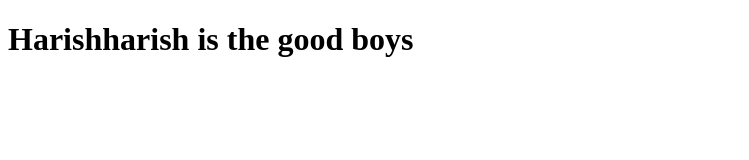
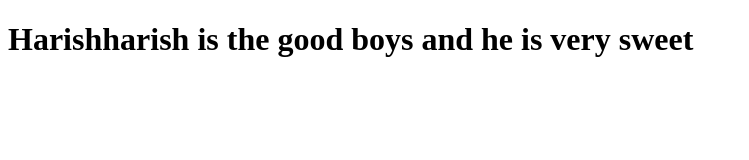
Before and after one commit to Harishkrishnakumarr/web, a plain HTML site: page index.html in a window 1280 px wide. Shown: the whole page, without its empty margins (0-749 px from the left). Drawn offline with Linux system fonts and the light colour scheme.

Commit message:
the h1 tag

```diff
--- a/index.html
+++ b/index.html
@@ -6,7 +6,7 @@
     <title>Document</title>
 </head>
 <body>
-    <h1>Harishharish is the good boys</h1>
+    <h1>Harishharish is the good boys and he is very sweet</h1>
 
 </body>
 </html>
```
